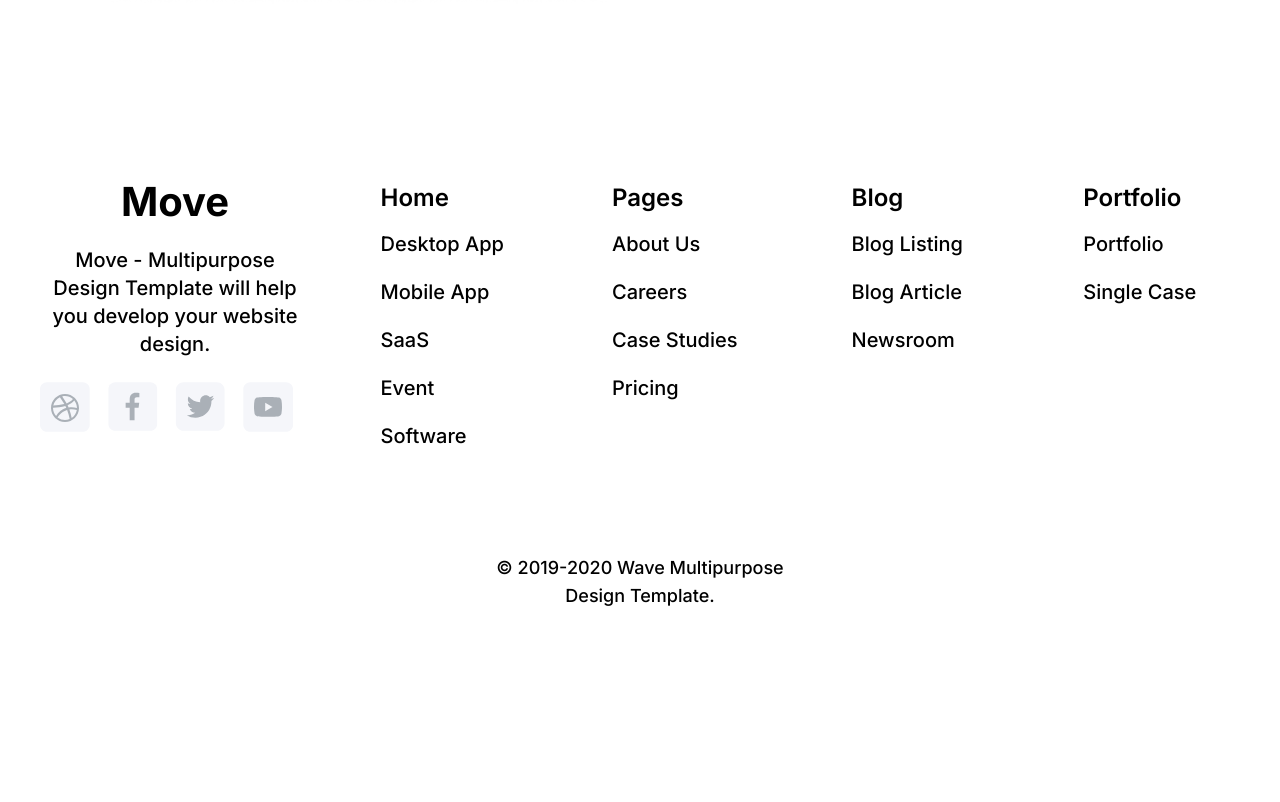
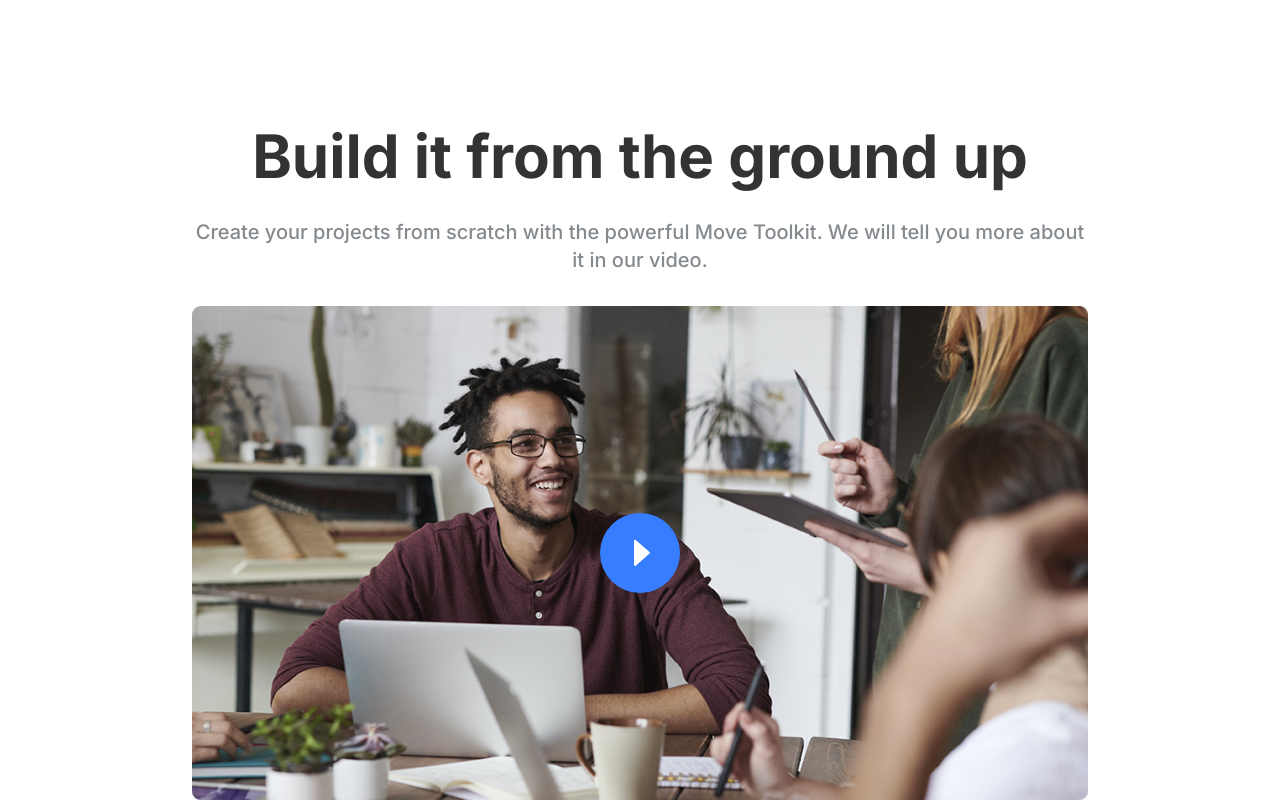
Before and after one commit to J-Friedemann/Move-next, a Next.js app: page /home/software in a window 1280 px wide. Shown: the part 2640-3442 px from the top of the page. Before the commit the page ends 3290 px from the top, so only its background shows below. Built offline with nearby package versions, Linux system fonts and the light colour scheme.

Commit message:
feat: adicionado section GroundUp

```diff
--- /dev/null
+++ b/app/home/software/components/GroundUp.jsx
@@ -0,0 +1,33 @@
+import BodyText from "@/app/Components/utils/text/BodyText";
+import Title from "@/app/Components/utils/text/Title";
+import Image from "next/image";
+import React from "react";
+
+const GroundUp = () => {
+  return (
+    <section className="grid grid-flow-row max-w-[16rem] xs:max-w-xs sm:max-w-md lg:max-w-4xl mt-28 gap-6 md:gap-8 content-center mx-auto text-center">
+      <Title>Build it from the ground up</Title>
+      <BodyText>
+        Create your projects from scratch with the powerful Move Toolkit. We
+        will tell you more about it in our video.
+      </BodyText>
+      <div className="relative flex justify-center citems-center">
+        <Image
+          src="/Home/Software/Images/Image-10.png"
+          width={1028}
+          height={567}
+          alt=""
+        />
+        <Image
+          src="/Home/Software/SVG/Button_Play.svg"
+          className="absolute self-center w-10 h-10 sm:w-14 sm:h-14 lg:w-20 lg:h-20"
+          width={77}
+          height={77}
+          alt=""
+        />
+      </div>
+    </section>
+  );
+};
+
+export default GroundUp;
--- a/app/home/software/page.jsx
+++ b/app/home/software/page.jsx
@@ -2,6 +2,7 @@ import React from "react";
 import HeroSoftware from "./components/HeroSoftware";
 import OnePlace from "./components/OnePlace";
 import UniversalAccess from "./components/UniversalAccess";
+import GroundUp from "./components/GroundUp";
 
 const page = () => {
   return (
@@ -9,6 +10,7 @@ const page = () => {
       <HeroSoftware />
       <OnePlace />
       <UniversalAccess />
+      <GroundUp />
     </main>
   );
 };
```
Also changed, not shown: public/Home/Software/Images/Image-10.png (added), public/Home/Software/SVG/Button_Play.svg (added).
